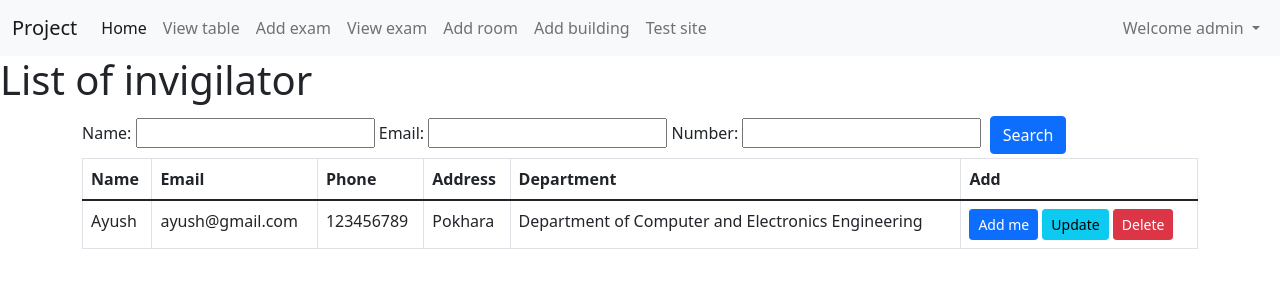
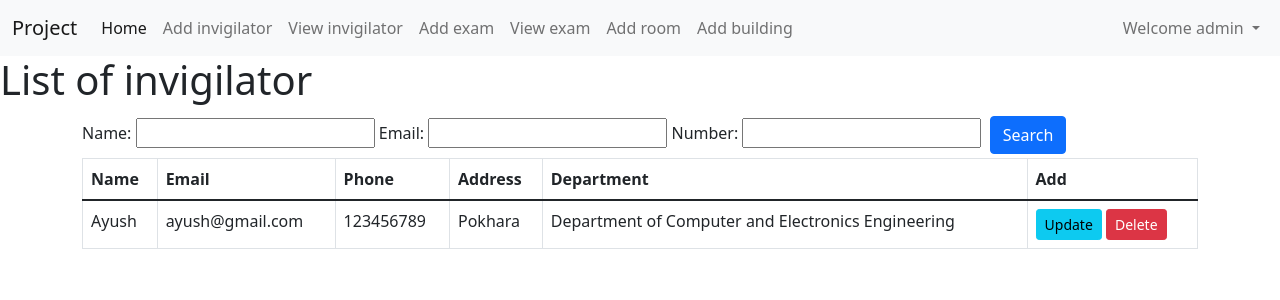
Before and after one commit to Ayushbct/Software, a Django app: page /viewtable in a window 1280 px wide. Shown: the top 300 px of the page. Run offline with Django 4.2, Linux system fonts and the light colour scheme; a user stored in the database is signed in; data comes from the database, SQL or seed files in the repository; both versions use the stored data as it was after the commit; parts of the project's set-up code (start-up, migrations or seed data) failed here and were passed over; some libraries are stand-ins or nearby versions.

Commit message:
Add files via upload

```diff
--- a/templates/base.html
+++ b/templates/base.html
@@ -62,7 +62,10 @@
           </div>
           {% if user.is_authenticated %}
           <li class="nav-item">
-            <a class="nav-link" href="/viewtable">View table</a>
+            <a class="nav-link" href="/newapp">Add invigilator</a>
+          </li>
+          <li class="nav-item">
+            <a class="nav-link" href="/viewtable">View invigilator</a>
           </li>
           <li class="nav-item">
             <a class="nav-link" href="/addexam">Add exam</a>
@@ -77,9 +80,9 @@
             <a class="nav-link" href="/addbuilding">Add building</a>
           </li>
 
-          <li class="nav-item">
+          <!-- <li class="nav-item">
             <a class="nav-link" href="/testsite">Test site</a>
-          </li>
+          </li> -->
           {% else %}
           <li class="nav-item dropdown">
             <a class="nav-link dropdown-toggle" href="#" id="madeby" role="button" data-bs-toggle="dropdown"
--- a/templates/viewtable.html
+++ b/templates/viewtable.html
@@ -46,7 +46,7 @@
                 <td>{{n.newappaddress}}</td>
                 <td>{{n.newappdepart}}</td>
                 <td>
-                    <button class="btn btn-primary btn-sm" >Add me</button>
+                    {% comment %} <button class="btn btn-primary btn-sm" >Add me</button> {% endcomment %}
                     <a href="{% url 'updatenewapp' n.id %}" ><button class="btn btn-info btn-sm">Update</button></a>
                     <a href="{% url 'deletenewapp' n.id %}" ><button class="btn btn-danger btn-sm">Delete</button></a>
 
```
Also changed, not shown: db.sqlite3, readme.txt (added).
